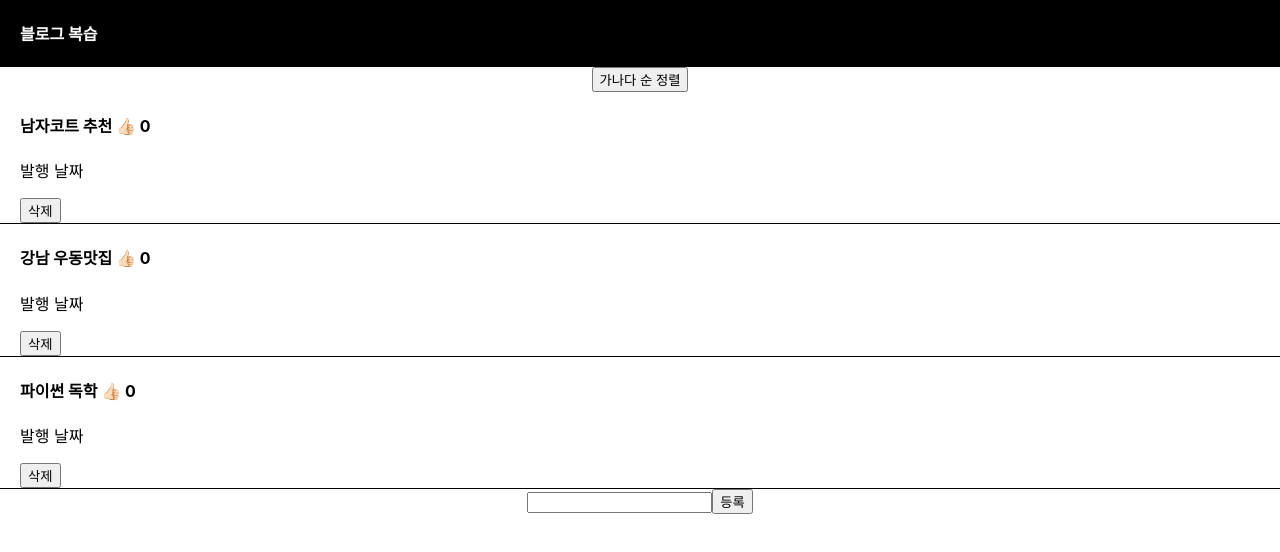
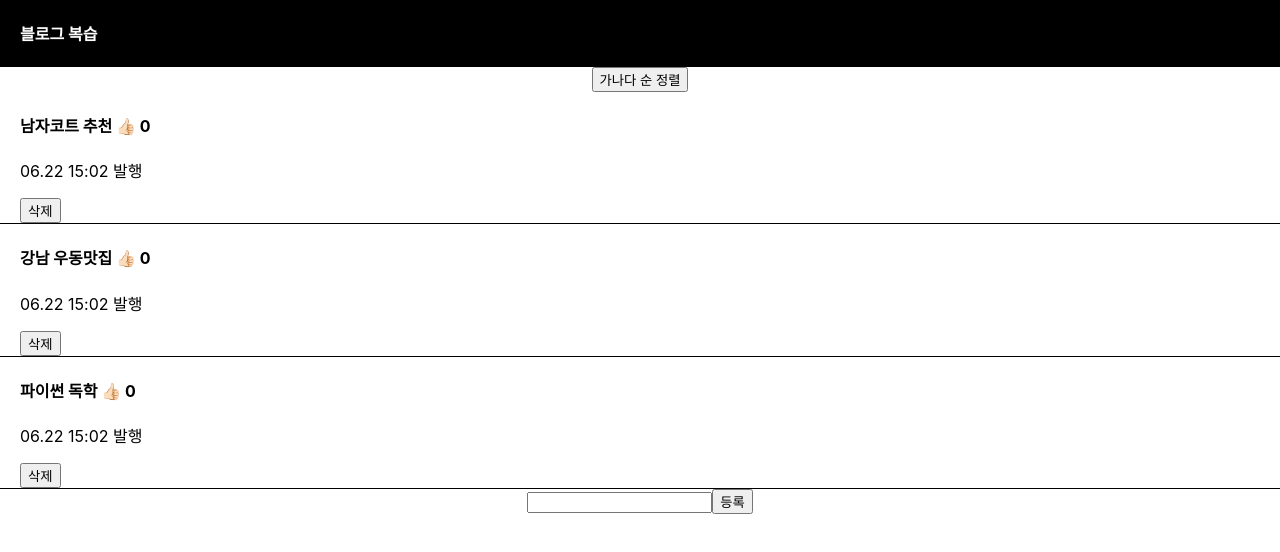
Before and after one commit to wlsghk/app-react, a React (Create React App) app: page / in a window 1280 px wide. Shown: the top 552 px of the page. Built offline with nearby package versions, Linux system fonts and the light colour scheme.

Commit message:
dayjs로 발행 시간 추가

```diff
--- a/package.json
+++ b/package.json
@@ -6,6 +6,7 @@
     "@testing-library/jest-dom": "^5.16.5",
     "@testing-library/react": "^13.4.0",
     "@testing-library/user-event": "^13.5.0",
+    "dayjs": "^1.11.8",
     "react": "^18.2.0",
     "react-dom": "^18.2.0",
     "react-scripts": "5.0.1",
--- a/src/App.js
+++ b/src/App.js
@@ -1,6 +1,9 @@
 import logo from './logo.svg';
 import './App.css';
-import { useState } from 'react';
+import { useEffect, useState } from 'react';
+import dayjs from 'dayjs';
+import relativeTime from "dayjs/plugin/relativeTime";
+import "dayjs/locale/ko";
 
 function App() {
 
@@ -8,6 +11,17 @@ function App() {
   let [like, setLike] = useState([0, 0, 0]);
   let [modal, setModal] = useState([false, false, false]);
   let [inputValue, setInputValue] = useState('');
+  let [timer, setTimer] = useState(dayjs())
+  timer.format();
+
+  useEffect(() => {
+    const interval = setInterval(() => {
+      setTimer(dayjs())
+    }, 1000)
+    return () => {
+      clearInterval(interval)
+    }
+  }, [timer])
 
   return (
     <div className="App">
@@ -68,7 +82,7 @@ function App() {
                   setModal(copyModal)
                 }} /> : null
               }
-              <p>발행 날짜</p>
+              <p>{timer.format("MM.DD HH:mm")} 발행</p>
               <button onClick={() => {
                 let copy = [...title];
                 copy.splice(i, 1);
```
Also changed, not shown: 1 other file (tests, documents, lock files or other folders).
